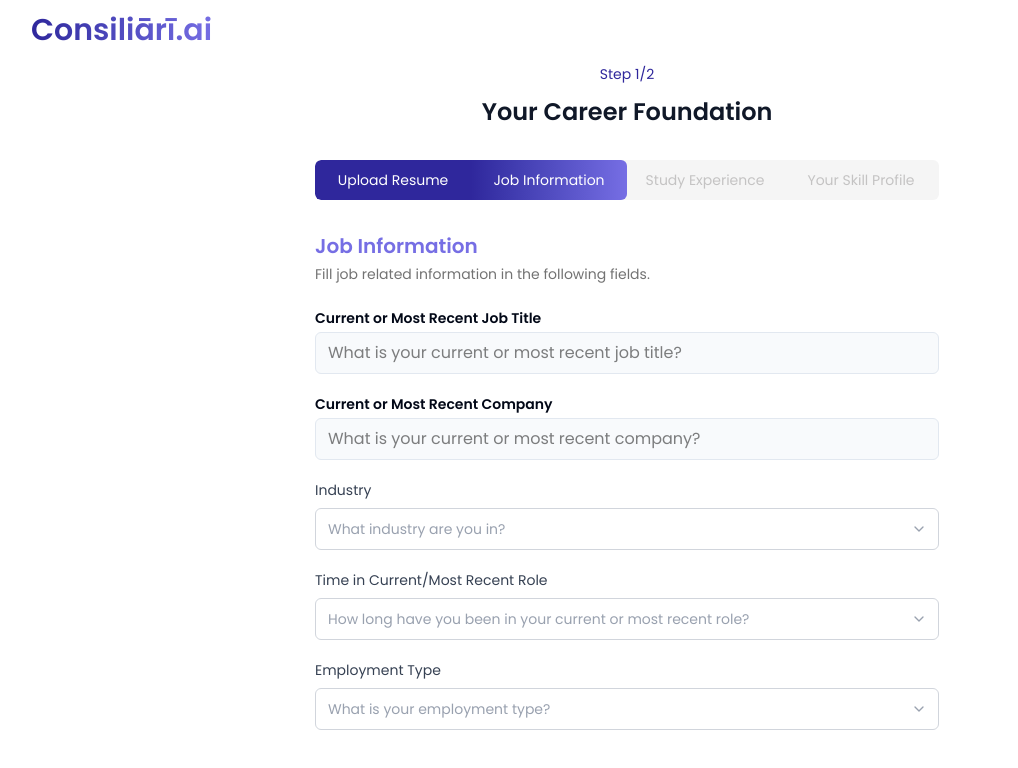
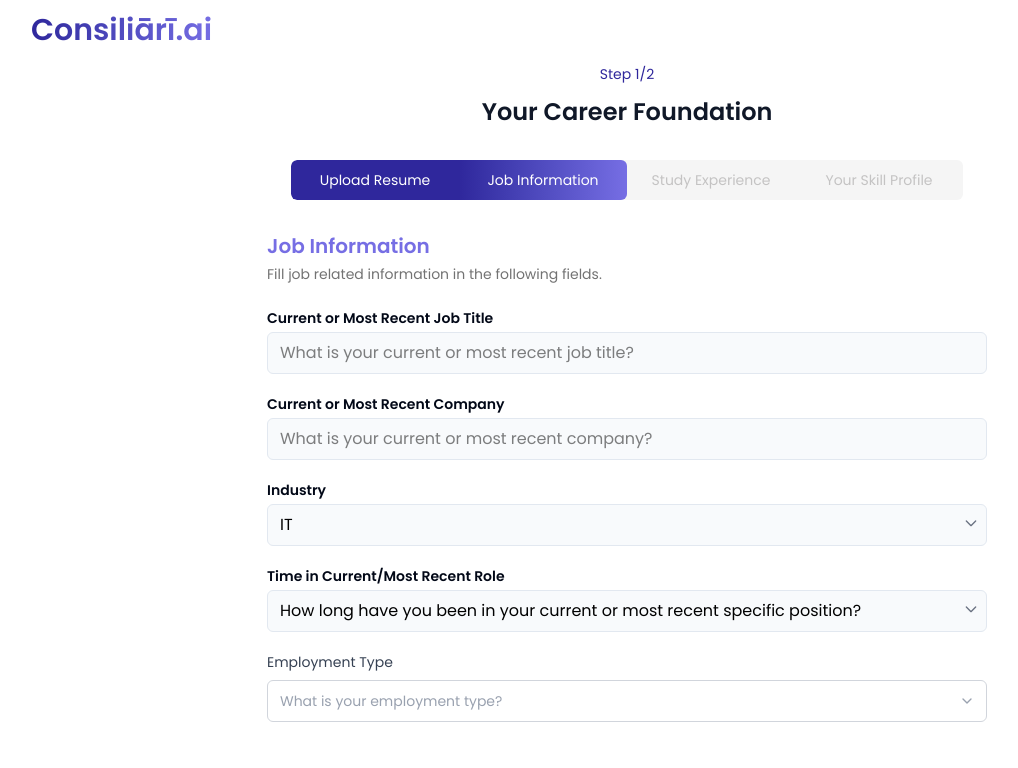
Before and after one commit to zohaib-softaims/consiliari-frontend, a React (Vite) app: page /onboarding/job-information in a window 1280 px wide. Shown: the top 768 px of the page, without its empty margins (13-1031 px from the left). Built offline with nearby package versions, Linux system fonts and the light colour scheme.

Commit message:
select input field component added

```diff
--- /dev/null
+++ b/src/components/shared/SelectInputField.jsx
@@ -0,0 +1,38 @@
+import React from "react";
+
+function SelectInputField({ label, name, value, onChange, error, options = [], placeholder = "Select an option", required = false }) {
+  return (
+    <div className="relative">
+      <label htmlFor={name} className="block text-sm font-bold text-[#020817] mb-1">
+        {label}
+      </label>
+      <select
+        id={name}
+        name={name}
+        value={value}
+        onChange={onChange}
+        required={required}
+        className={`w-full bg-[#f8fafc] px-3 py-2 border ${
+          error ? "border-red-500" : "border-[#e2e8f0]"
+        } rounded-md focus:outline-none focus:ring-2 focus:ring-indigo-500 focus:border-transparent appearance-none cursor-pointer pr-8`} // Added pr-8 for icon space
+      >
+        <option value="" disabled>
+          {placeholder}
+        </option>
+        {options.map((option) => (
+          <option key={option} value={option}>
+            {option}
+          </option>
+        ))}
+      </select>
+      <div className="absolute inset-y-0 right-0 top-5 flex items-center pr-2 pointer-events-none">
+        <svg className="w-4 h-4 text-gray-500" fill="none" stroke="currentColor" viewBox="0 0 24 24" xmlns="http://www.w3.org/2000/svg">
+          <path strokeLinecap="round" strokeLinejoin="round" strokeWidth="2" d="M19 9l-7 7-7-7" />
+        </svg>
+      </div>
+      {error && <p className="text-red-500 text-xs mt-1">{error}</p>}
+    </div>
+  );
+}
+
+export default SelectInputField;
--- /dev/null
+++ b/src/constants/onboardingData.jsx
@@ -0,0 +1,2 @@
+export const industries = ["IT", "Textile", "Finance", "Other"];
+export const time_in_years = ["less than 1 year", "1 year", "2 year", "3 year", "4 year", "more than 4 years"];
--- a/src/pages/OnboardingJobInformationPage.jsx
+++ b/src/pages/OnboardingJobInformationPage.jsx
@@ -3,6 +3,8 @@ import { ChevronDown } from "lucide-react";
 import ProgressBar from "../components/onboarding-components/ProgressBar";
 import AuthHeader from "../components/shared/AuthHeader";
 import AuthInputField from "../components/shared/AuthInputField";
+import SelectInputField from "../components/shared/SelectInputField";
+import { industries, time_in_years } from "../constants/onboardingData";
 const OnboardingJobInformationPage = () => {
   const [formData, setFormData] = useState({
     jobTitle: "",
@@ -22,7 +24,7 @@ const OnboardingJobInformationPage = () => {
   return (
     <div className="min-h-screen bg-white">
       <AuthHeader />
-      <div className="max-w-2xl mx-auto pt-8 px-6">
+      <div className="max-w-3xl mx-auto pt-8 px-6">
         <div className="text-center mt-8 mb-8">
           <div className="text-sm text-[#2f279c] mb-3">Step 1/2</div>
           <h2 className="text-2xl font-semibold text-gray-900 mb-8">Your Career Foundation</h2>
@@ -61,47 +63,22 @@ const OnboardingJobInformationPage = () => {
             />
 
             {/* Industry */}
-            <div>
-              <label className="block text-sm font-medium text-gray-700 mb-2">Industry</label>
-              <div className="relative">
-                <select
-                  value={formData.industry}
-                  onChange={(e) => handleInputChange("industry", e.target.value)}
-                  className="w-full px-3 py-2.5 text-sm border border-gray-300 rounded-md focus:outline-none focus:ring-1 focus:ring-indigo-500 focus:border-indigo-500 appearance-none bg-white text-gray-400"
-                >
-                  <option value="">What industry are you in?</option>
-                  <option value="technology">Technology</option>
-                  <option value="healthcare">Healthcare</option>
-                  <option value="finance">Finance</option>
-                  <option value="education">Education</option>
-                  <option value="retail">Retail</option>
-                  <option value="manufacturing">Manufacturing</option>
-                  <option value="consulting">Consulting</option>
-                  <option value="other">Other</option>
-                </select>
-                <ChevronDown className="absolute right-3 top-1/2 transform -translate-y-1/2 h-4 w-4 text-gray-400 pointer-events-none" />
-              </div>
-            </div>
+            <SelectInputField
+              label={"Industry"}
+              name={"industry"}
+              placeholder="What industry are you in?"
+              value={"IT"}
+              options={industries}
+            />
 
             {/* Time in Current/Most Recent Role */}
-            <div>
-              <label className="block text-sm font-medium text-gray-700 mb-2">Time in Current/Most Recent Role</label>
-              <div className="relative">
-                <select
-                  value={formData.timeInRole}
-                  onChange={(e) => handleInputChange("timeInRole", e.target.value)}
-                  className="w-full px-3 py-2.5 text-sm border border-gray-300 rounded-md focus:outline-none focus:ring-1 focus:ring-indigo-500 focus:border-indigo-500 appearance-none bg-white text-gray-400"
-                >
-                  <option value="">How long have you been in your current or most recent role?</option>
-                  <option value="less-than-1-year">Less than 1 year</option>
-                  <option value="1-2-years">1-2 years</option>
-                  <option value="2-5-years">2-5 years</option>
-                  <option value="5-10-years">5-10 years</option>
-                  <option value="more-than-10-years">More than 10 years</option>
-                </select>
-                <ChevronDown className="absolute right-3 top-1/2 transform -translate-y-1/2 h-4 w-4 text-gray-400 pointer-events-none" />
-              </div>
-            </div>
+            <SelectInputField
+              label={"Time in Current/Most Recent Role"}
+              name={"industry"}
+              placeholder="How long have you been in your current or most recent specific position?"
+              value={""}
+              options={time_in_years}
+            />
 
             {/* Employment Type */}
             <div>
```
